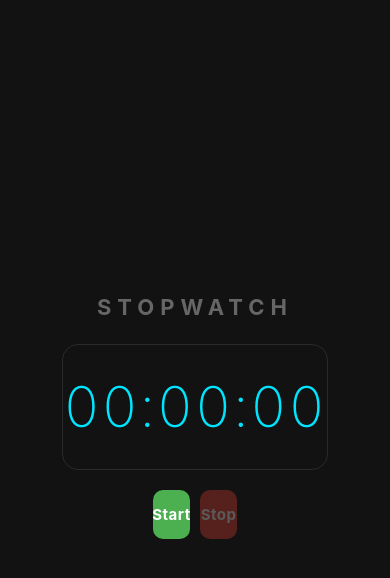
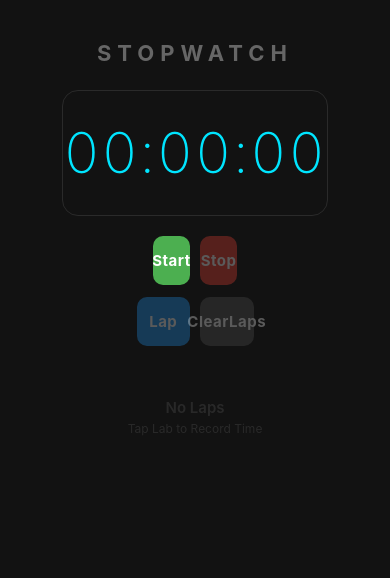
Before and after one commit to jackson-girard/App_Stopwatch, a React Native app: screen / in a window 390 px wide. Shown: the top 578 px of the page. Built offline with nearby package versions, Linux system fonts and the light colour scheme.

Commit message:
Added Lap View Components and Lap flatlist component , also adjusted container padding, and empty subtext color

```diff
--- a/App.tsx
+++ b/App.tsx
@@ -77,9 +77,35 @@ export default function App() {
         )}
         <Button label="Stop" onPress={handleStop} color="#F44336" disabled={!isRunning && time === 0} />
       </View>
+
+      <View style={styles.buttonRow}>
+        <Button label="Lap" onPress={handleLap} color="#2196F3" disabled={!isRunning && time === 0}/>
+        <Button label="ClearLaps" onPress={handleClearLaps} color="#555" disabled={laps.length === 0}/>
+      </View>
+
+      <FlatList
+        data={laps}
+        keyExtractor={(item) => item.id}
+        contentContainerStyle={{paddingBottom: 40}}
+        ListEmptyComponent={
+          <View style={styles.emptyState}>
+            <Text style={styles.emptyText}>No Laps</Text>
+            <Text style={styles.emptySubtext}>Tap Lab to Record Time</Text>
+          </View>
+        }
+        renderItem={({item, index}) => (
+          <View style={styles.lapItem}>
+            <Text style={styles.lapLabel}>Lap {laps.length - index}</Text>
+            <Text style={styles.lapTime}>{formatTime(item.time)}</Text>
+            <TouchableOpacity onPress={() => handleRemoveLap(item.id)} hitSlop={{top: 10, bottom: 10, left: 10, right: 10}}
+            style={styles.deleteBtn}>
+              <Text style={styles.deleteText}>x</Text>
+            </TouchableOpacity>
+          </View>
+        )}>
+      </FlatList>
     </View>
-  )
-
+  );
 }
 
 type ButtonProps = {
@@ -106,6 +132,7 @@ const styles = StyleSheet.create({
     backgroundColor: '#121212',
     alignItems: 'center',
     justifyContent: 'center',
+    paddingTop: Platform.OS === "ios" ? 60 : 40
   },
   title: {
     fontSize: 22,
@@ -196,7 +223,7 @@ const styles = StyleSheet.create({
     marginBottom: 4
   },
   emptySubtext: {
-    color: "555",
+    color: "#555",
     fontSize: 12
   }
 
```
